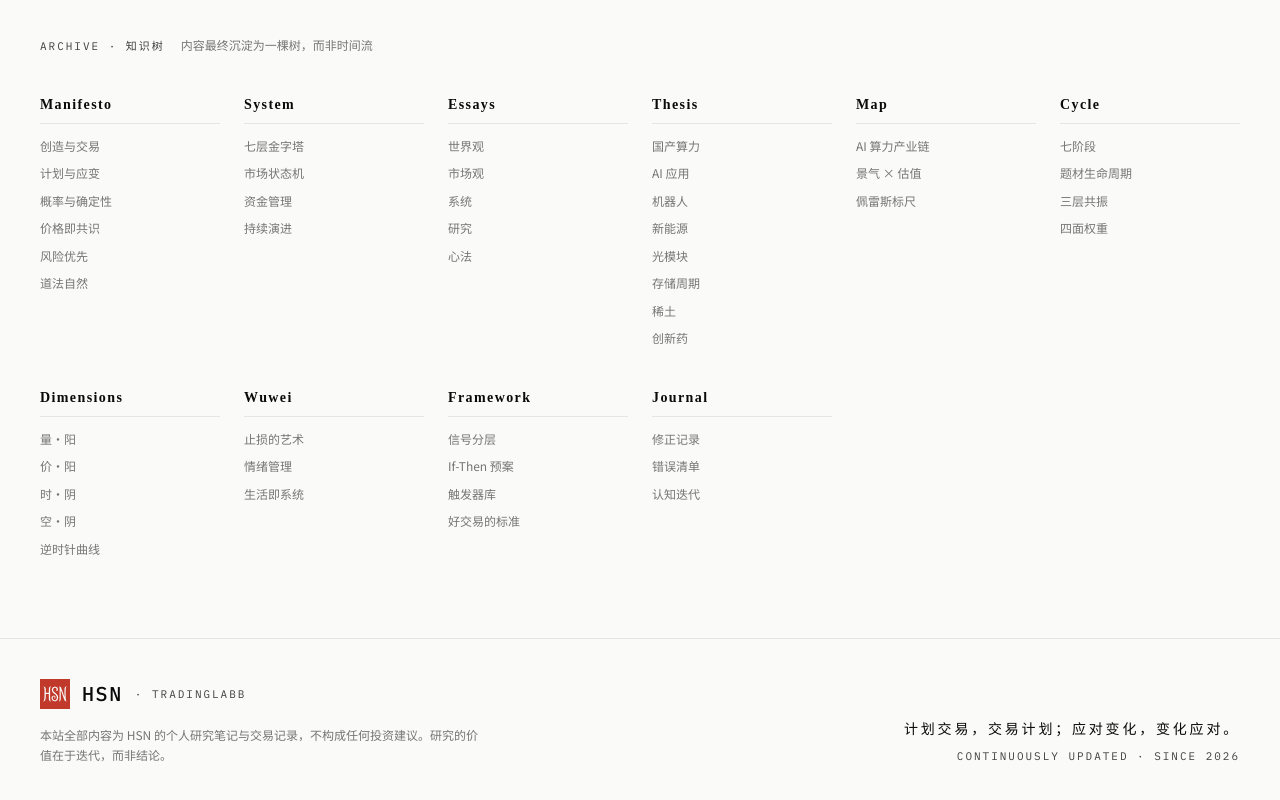
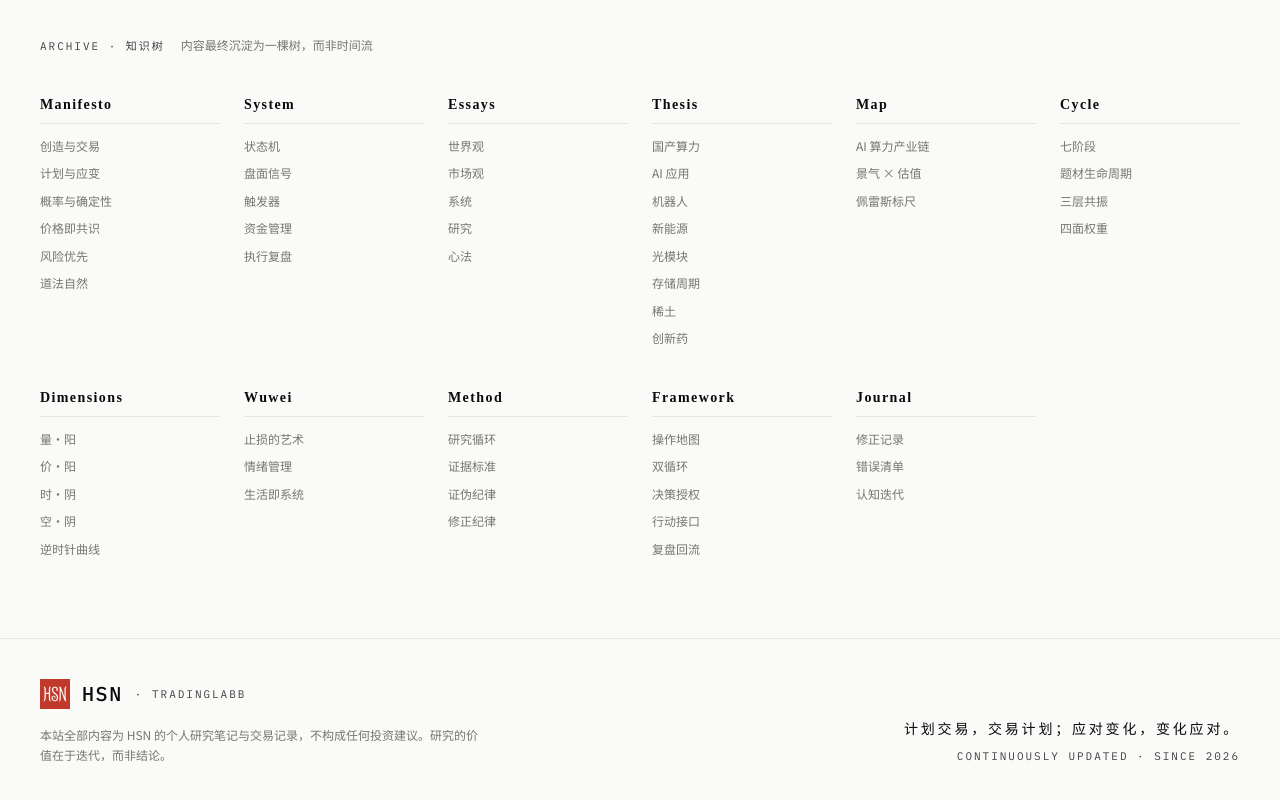
Before and after one commit to N0SH27/tradinglab, a React (Vite) app in the folder app/: page / in a window 1280 px wide. Shown: the part 5479-6279 px from the top of the page. Built offline with nearby package versions, Linux system fonts and the light colour scheme.

Commit message:
feat(v2): add method page to navigation and archive tree

```diff
--- a/app/src/data/domains/site.ts
+++ b/app/src/data/domains/site.ts
@@ -20,7 +20,8 @@ export const SITE = {
 
 /* 顶部导航（V2-05 T-1，Option C：NOW/WORLD/THESIS/JOURNAL/WUWEI/HSN）
    机制不变（NavLink | 分组）。组内首项为该组主页面：
-   WORLD=地图·周期·四象；THESIS=命题·系统·框架；JOURNAL=日志·文集；HSN=宣言。
+   WORLD=地图·周期·四象；THESIS=命题·方法·框架·系统；JOURNAL=日志·文集；HSN=宣言。
+   （V2-26 T3：THESIS 组吸收 METHOD 页，方案 A 锁定——三页同属「认知—行动系统」）
    过渡态：NOW 暂链首页（独立 NOW 页待 C-04）；ABOUT 待 V2-07。 */
 export interface NavLink { path: string; label: string; en: string }
 export type NavEntry = NavLink | { label: string; en: string; children: NavLink[] }
@@ -39,8 +40,9 @@ export const NAV: NavEntry[] = [
     label: '命题', en: 'THESIS',
     children: [
       { path: '/thesis', label: '命题', en: 'THESIS' },
+      { path: '/method', label: '方法', en: 'METHOD' },
+      { path: '/framework', label: '框架', en: 'FRAMEWORK' },
       { path: '/system', label: '系统', en: 'SYSTEM' },
-      { path: '/framework', label: '框架', en: 'FRAMEWORK' },
     ],
   },
   {
@@ -62,13 +64,14 @@ export const NAV: NavEntry[] = [
 // ── 归档知识树 ────────────────────────────────
 export const ARCHIVE_TREE = [
   { name: 'Manifesto', children: ['创造与交易', '计划与应变', '概率与确定性', '价格即共识', '风险优先', '道法自然'] },
-  { name: 'System', children: ['七层金字塔', '市场状态机', '资金管理', '持续演进'] },
+  { name: 'System', children: ['状态机', '盘面信号', '触发器', '资金管理', '执行复盘'] },
   { name: 'Essays', children: ['世界观', '市场观', '系统', '研究', '心法'] },
   { name: 'Thesis', children: ['国产算力', 'AI 应用', '机器人', '新能源', '光模块', '存储周期', '稀土', '创新药'] },
   { name: 'Map', children: ['AI 算力产业链', '景气 × 估值', '佩雷斯标尺'] },
   { name: 'Cycle', children: ['七阶段', '题材生命周期', '三层共振', '四面权重'] },
   { name: 'Dimensions', children: ['量·阳', '价·阳', '时·阴', '空·阴', '逆时针曲线'] },
   { name: 'Wuwei', children: ['止损的艺术', '情绪管理', '生活即系统'] },
-  { name: 'Framework', children: ['信号分层', 'If-Then 预案', '触发器库', '好交易的标准'] },
+  { name: 'Method', children: ['研究循环', '证据标准', '证伪纪律', '修正纪律'] },
+  { name: 'Framework', children: ['操作地图', '双循环', '决策授权', '行动接口', '复盘回流'] },
   { name: 'Journal', children: ['修正记录', '错误清单', '认知迭代'] },
 ]
```
